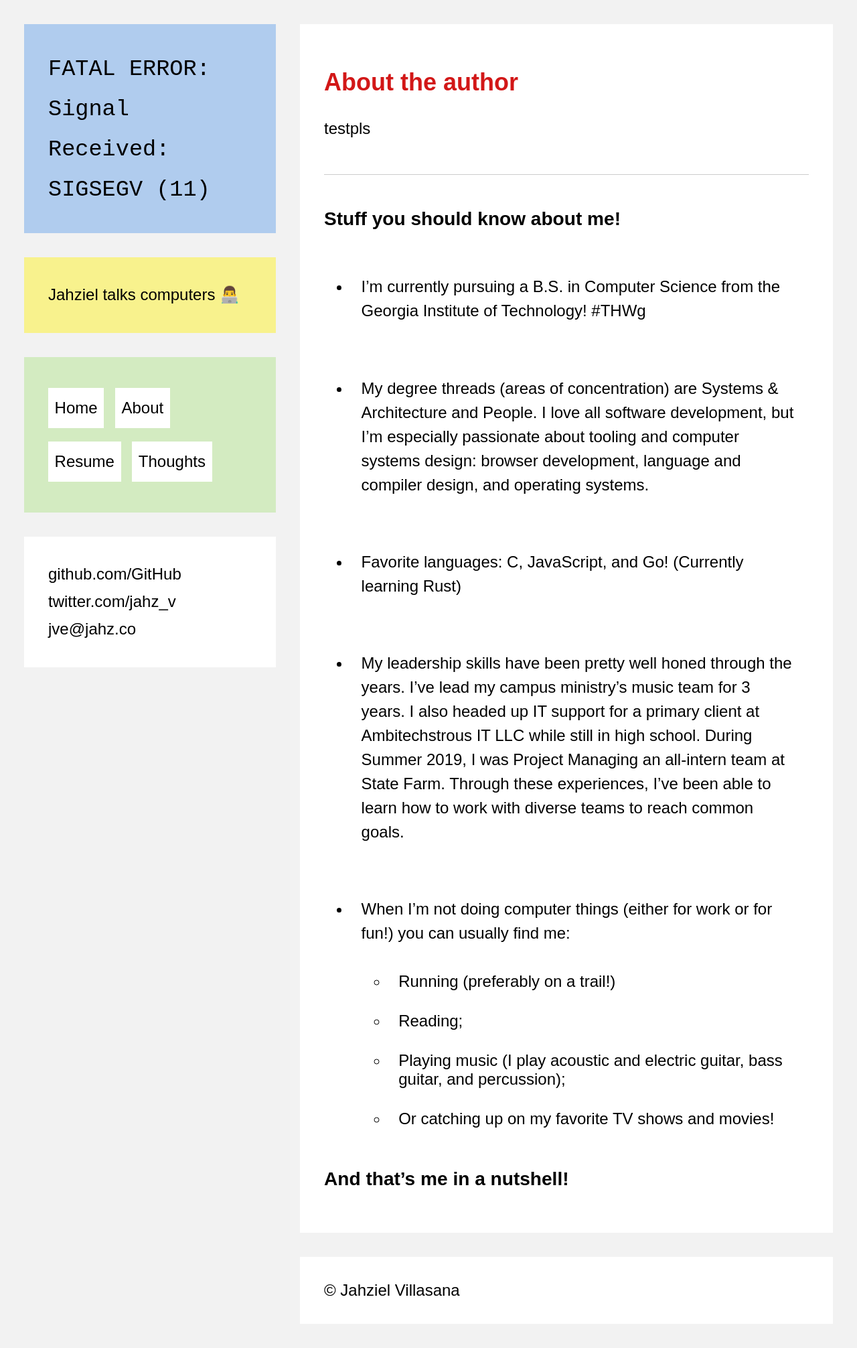
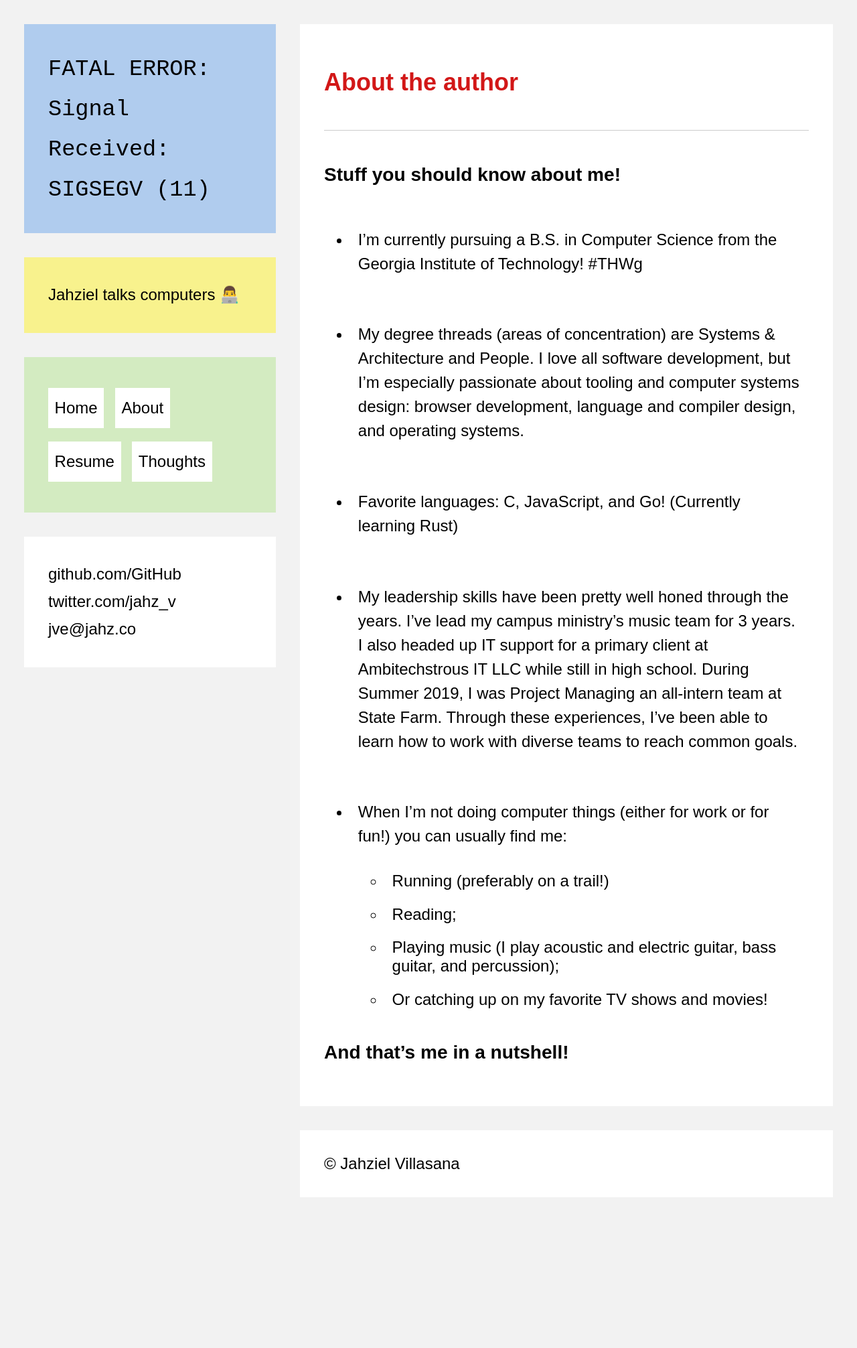
Before and after one commit to jahzielv/jahzielv.github.io, a Jekyll site: the page built from about.md, in a window 1280 px wide. Shown: the whole page at 67% size. Built offline with Jekyll 4.4.1, drawn with Linux system fonts in a browser that asks for light colours; after the commit the page ends 1823 px from its top, so only the background shows below that.

Commit message:
more css changes

```diff
--- a/_layouts/page.html
+++ b/_layouts/page.html
@@ -4,7 +4,6 @@ layout: default
 
 <article class="color3 module">
     <a href="{{ page.url }}"><h2>{{ page.title }}</h2></a>
-    <p>testpls</p>
     <hr />
     <time>{{ page.date| date: "%m/%d/%Y" }}</time>
     {{ content }}
--- a/_sass/_layout.scss
+++ b/_sass/_layout.scss
@@ -62,7 +62,7 @@ p {
         margin-left: 0;
     }
     li {
-        padding: 0.65em;
+        padding: 0.45em;
     }
 }
 
```
